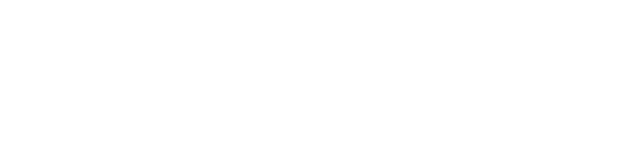
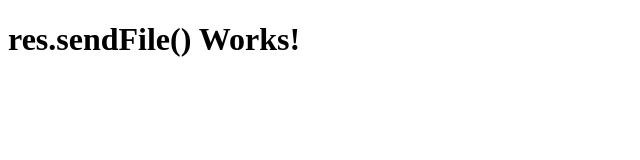
Before and after one commit to Jns234/RestAPI, a plain HTML site: page index.html in a window 1280 px wide. Shown: the whole page, without its empty margins (0-640 px from the left). Drawn offline with Linux system fonts and the light colour scheme.

Commit message:
modified index.html

```diff
--- a/index.html
+++ b/index.html
@@ -8,5 +8,11 @@
 </head>
 <body>
 
+    <div class="container">
+        <div class="jumbotron">
+          <h1>res.sendFile() Works!</h1>
+        </div>
+      </div>
+
 </body>
 </html>
--- a/index.js
+++ b/index.js
@@ -143,4 +143,8 @@ app.delete('/api/cars/:id', (req, res) => {
 })
 
 
+app.get('/', function(req, res) {
+    res.sendFile(path.join(__dirname, '/api/api-docs'));
+  });
+
 app.listen(3000, () => console.log('listening on 3000'))
```
